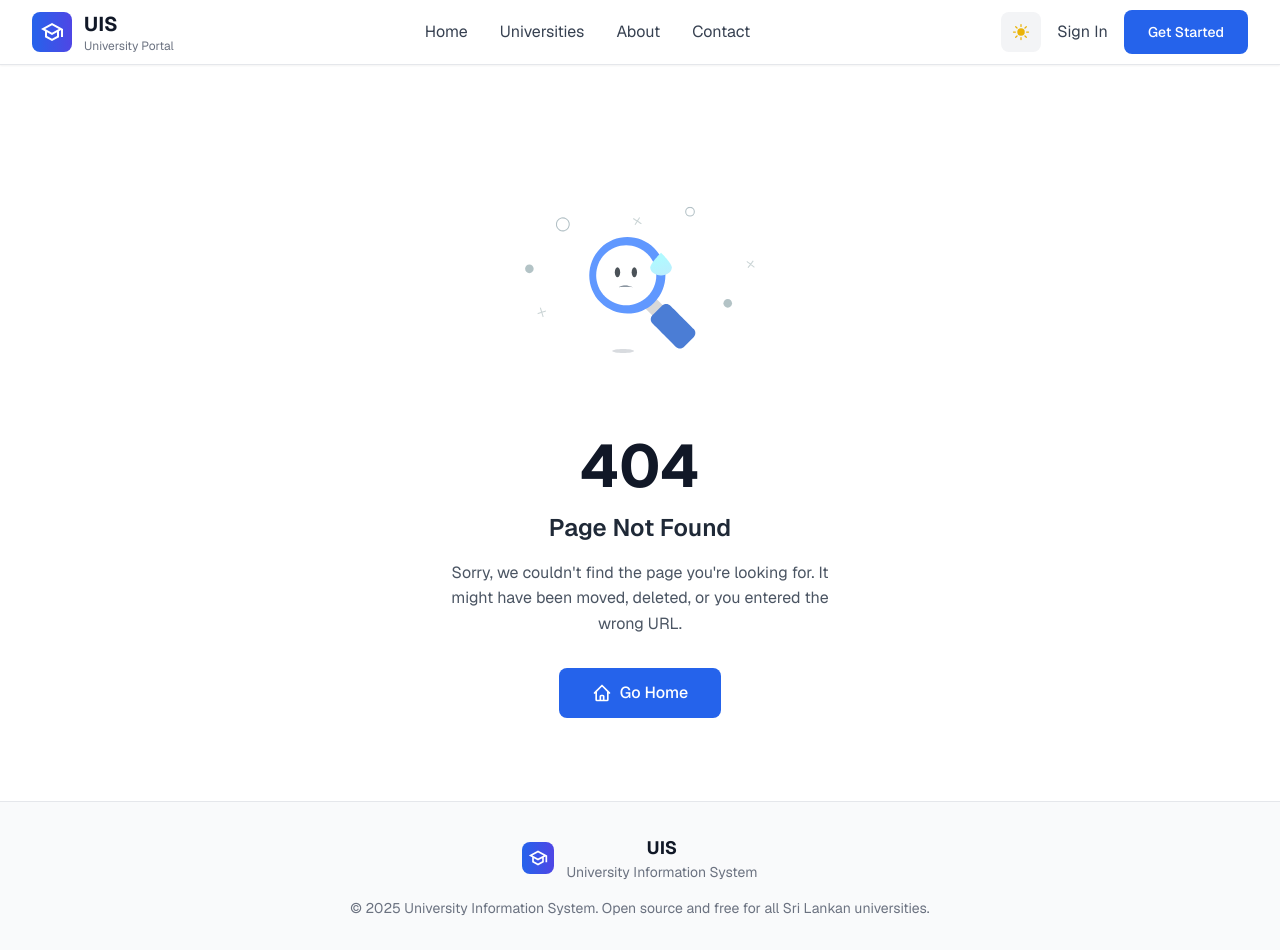
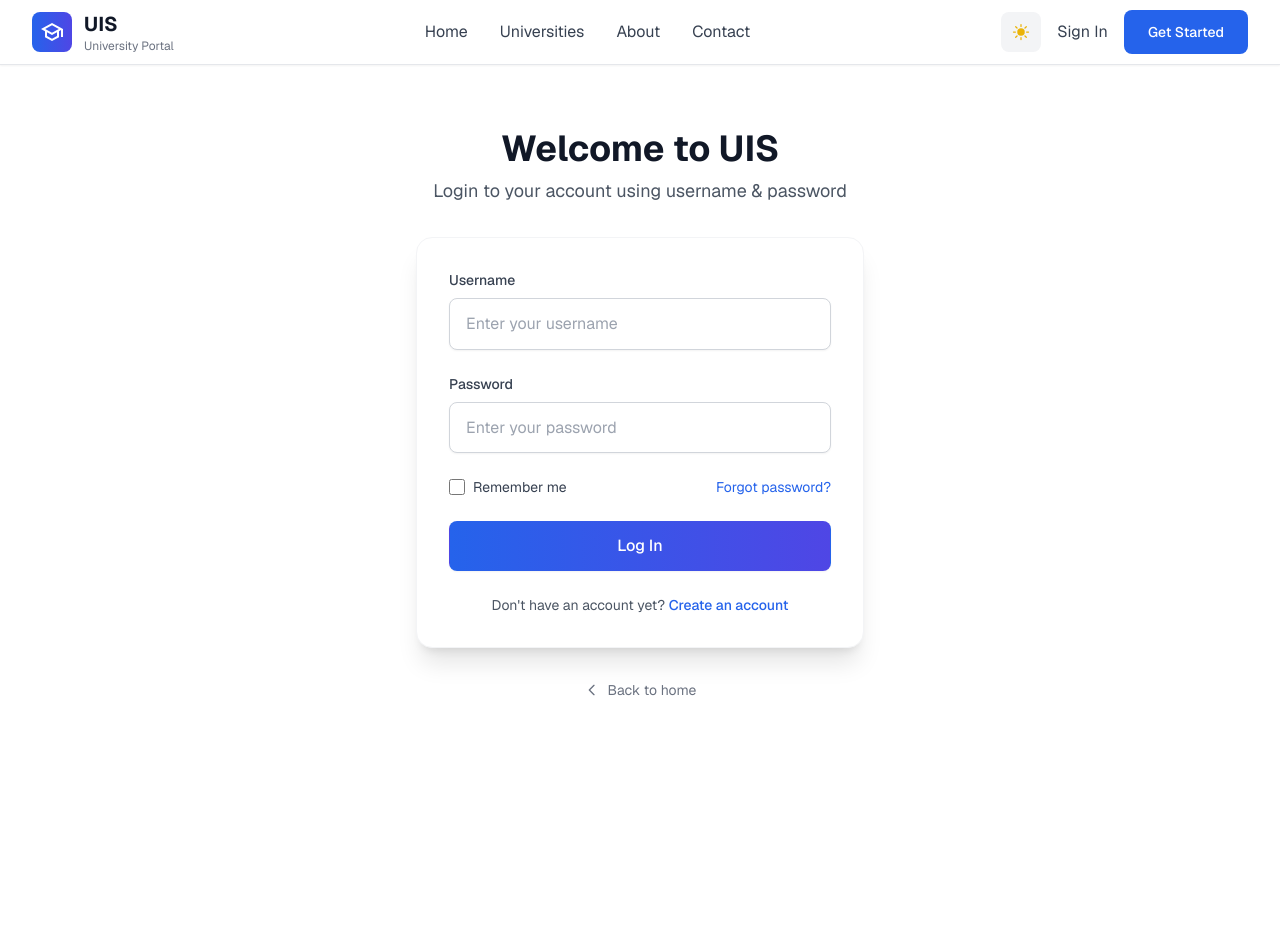
Before and after one commit to KasunCSB/University-Information-System, a Next.js app: page /login in a window 1280 px wide. Before the commit this address had no page. After the commit the page ends 800 px from the top, so only its background shows below. Built offline with nearby package versions, Linux system fonts and the light colour scheme.

Commit message:
Add login page with header and form

```diff
--- /dev/null
+++ b/src/app/login/page.tsx
@@ -0,0 +1,144 @@
+'use client'
+
+import { useState } from 'react'
+import Link from 'next/link'
+import Header from '@/components/Header'
+
+export default function LoginPage() {
+  const [formData, setFormData] = useState({
+    username: '',
+    password: '',
+    rememberMe: false
+  })
+
+  const handleInputChange = (e: React.ChangeEvent<HTMLInputElement>) => {
+    const { name, value, type, checked } = e.target
+    setFormData(prev => ({
+      ...prev,
+      [name]: type === 'checkbox' ? checked : value
+    }))
+  }
+
+  const handleSubmit = (e: React.FormEvent) => {
+    e.preventDefault()
+    // Handle login logic here
+    console.log('Login attempt:', formData)
+  }
+
+  return (
+    <div className="min-h-screen bg-white dark:bg-gray-900">
+      <Header />
+
+      <div className="flex items-center justify-center px-4 sm:px-6 lg:px-8 py-12 sm:py-16">
+        <div className="max-w-md w-full space-y-8">
+        {/* Header */}
+        <div className="text-center">
+          <h1 className="text-3xl sm:text-4xl font-bold text-gray-900 dark:text-white mb-2">
+            Welcome to UIS
+          </h1>
+          <p className="text-gray-600 dark:text-gray-300 text-base sm:text-lg">
+            Login to your account using username & password
+          </p>
+        </div>
+
+        {/* Login Form */}
+        <div className="bg-white dark:bg-gray-800 py-8 px-6 sm:px-8 shadow-xl rounded-2xl border border-gray-100 dark:border-gray-700">
+          <form className="space-y-6" onSubmit={handleSubmit}>
+            {/* Username Field */}
+            <div>
+              <label htmlFor="username" className="block text-sm font-medium text-gray-700 dark:text-gray-300 mb-2">
+                Username
+              </label>
+              <input
+                id="username"
+                name="username"
+                type="text"
+                required
+                value={formData.username}
+                onChange={handleInputChange}
+                className="w-full px-4 py-3 border border-gray-300 dark:border-gray-600 rounded-lg shadow-sm placeholder-gray-400 focus:outline-none focus:ring-2 focus:ring-blue-500 focus:border-blue-500 dark:bg-gray-700 dark:text-white dark:placeholder-gray-400 transition-colors"
+                placeholder="Enter your username"
+              />
+            </div>
+
+            {/* Password Field */}
+            <div>
+              <label htmlFor="password" className="block text-sm font-medium text-gray-700 dark:text-gray-300 mb-2">
+                Password
+              </label>
+              <input
+                id="password"
+                name="password"
+                type="password"
+                required
+                value={formData.password}
+                onChange={handleInputChange}
+                className="w-full px-4 py-3 border border-gray-300 dark:border-gray-600 rounded-lg shadow-sm placeholder-gray-400 focus:outline-none focus:ring-2 focus:ring-blue-500 focus:border-blue-500 dark:bg-gray-700 dark:text-white dark:placeholder-gray-400 transition-colors"
+                placeholder="Enter your password"
+              />
+            </div>
+
+            {/* Remember Me and Forgot Password */}
+            <div className="flex items-center justify-between">
+              <div className="flex items-center">
+                <input
+                  id="remember-me"
+                  name="rememberMe"
+                  type="checkbox"
+                  checked={formData.rememberMe}
+                  onChange={handleInputChange}
+                  className="h-4 w-4 text-blue-600 focus:ring-blue-500 border-gray-300 dark:border-gray-600 rounded dark:bg-gray-700"
+                />
+                <label htmlFor="remember-me" className="ml-2 block text-sm text-gray-700 dark:text-gray-300">
+                  Remember me
+                </label>
+              </div>
+
+              <Link
+                href="/forgot-password"
+                className="text-sm text-blue-600 hover:text-blue-500 dark:text-blue-400 dark:hover:text-blue-300 transition-colors"
+              >
+                Forgot password?
+              </Link>
+            </div>
+
+            {/* Login Button */}
+            <button
+              type="submit"
+              className="w-full flex justify-center py-3 px-4 border border-transparent rounded-lg shadow-sm text-base font-medium text-white bg-gradient-to-r from-blue-600 to-indigo-600 hover:from-blue-700 hover:to-indigo-700 focus:outline-none focus:ring-2 focus:ring-offset-2 focus:ring-blue-500 dark:focus:ring-offset-gray-800 transition-all duration-200 transform hover:scale-105"
+            >
+              Log In
+            </button>
+          </form>
+
+          {/* Sign Up Link */}
+          <div className="mt-6 text-center">
+            <p className="text-sm text-gray-600 dark:text-gray-400">
+              Don't have an account yet?{' '}
+              <Link
+                href="/signup"
+                className="font-medium text-blue-600 hover:text-blue-500 dark:text-blue-400 dark:hover:text-blue-300 transition-colors"
+              >
+                Create an account
+              </Link>
+            </p>
+          </div>
+        </div>
+
+        {/* Back to Home */}
+        <div className="text-center">
+          <Link
+            href="/"
+            className="inline-flex items-center text-sm text-gray-500 hover:text-gray-700 dark:text-gray-400 dark:hover:text-gray-300 transition-colors"
+          >
+            <svg className="w-4 h-4 mr-2" fill="none" stroke="currentColor" viewBox="0 0 24 24">
+              <path strokeLinecap="round" strokeLinejoin="round" strokeWidth={2} d="M15 19l-7-7 7-7" />
+            </svg>
+            Back to home
+          </Link>
+        </div>
+      </div>
+      </div>
+    </div>
+  )
+}
```
